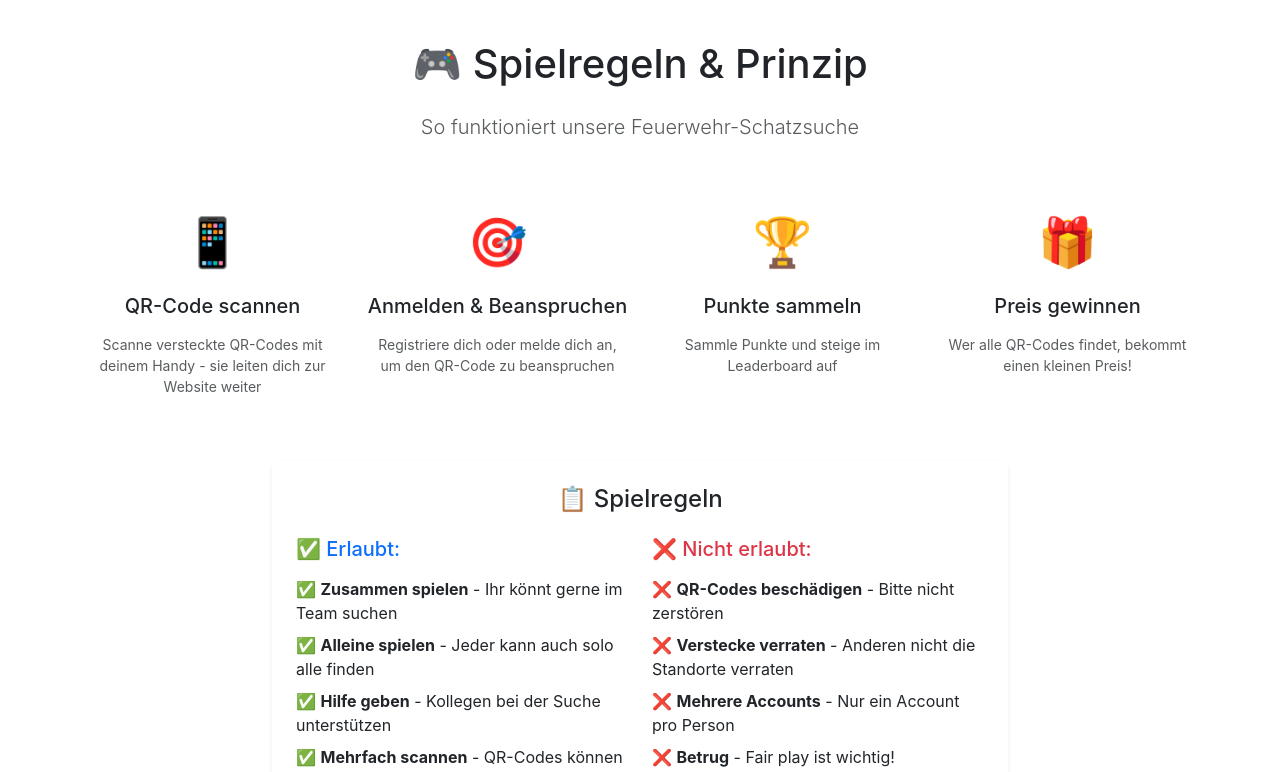
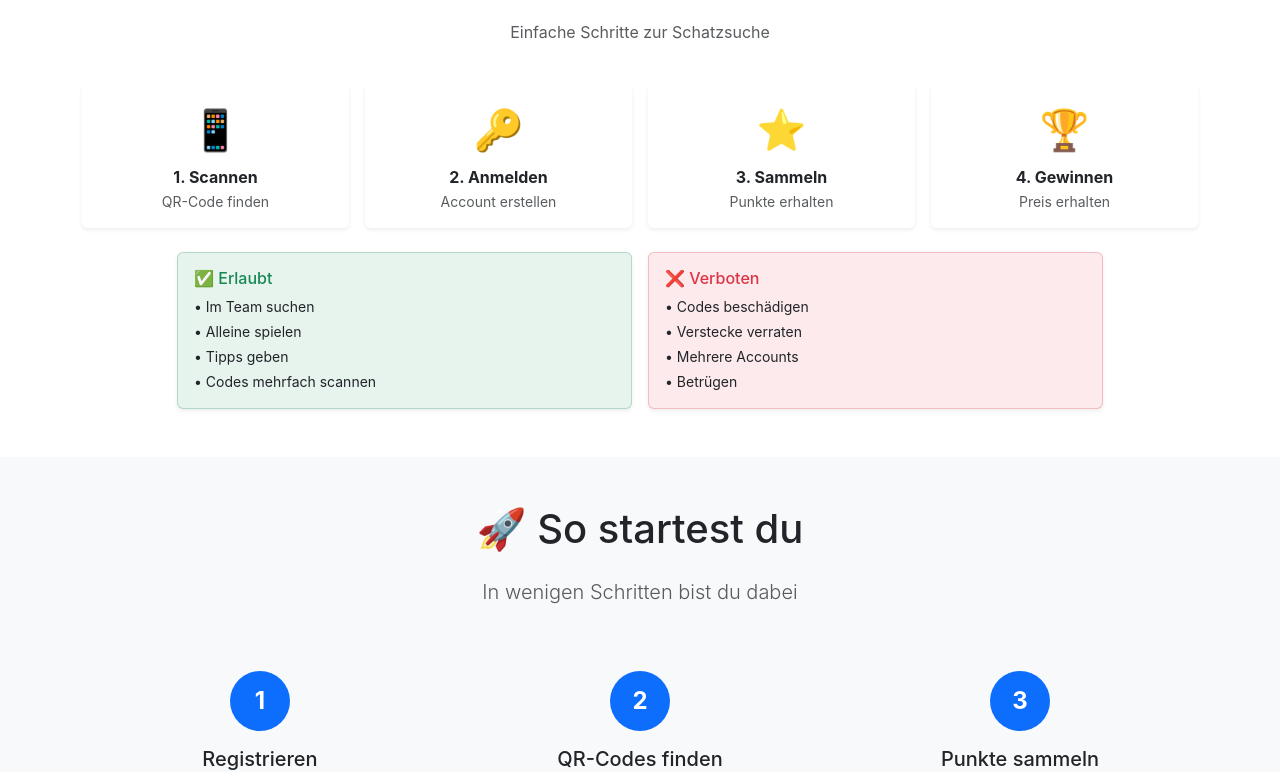
Before and after one commit to Novenski/QRTreasureHunt, a React (Vite) app in the folder frontend/: page / in a window 1280 px wide. Shown: the part 712-1484 px from the top of the page. Built offline with nearby package versions, Linux system fonts and the light colour scheme; no server answers.

Commit message:
UX: Mobile-optimiertes Design - kompakte Regeln, bessere Lesbarkeit auf Handys, vereinfachte Spielanleitung

```diff
--- a/frontend/src/pages/HomePage.jsx
+++ b/frontend/src/pages/HomePage.jsx
@@ -14,15 +14,18 @@ const HomePage = () => {
           <Row className="justify-content-center text-center">
             <Col lg="8" className="fade-in">
               <div className="display-1 mb-4 pulse-animation">🔥</div>
-              <h1 className="display-3 fw-bold mb-4">
+              <h1 className="display-3 display-md-2 fw-bold mb-3">
                 QR Wachen Schatzsuche
               </h1>
-              <p className="lead mb-4 fs-4">
-                Eine spannende Schatzsuche für die Kollegen der Wache!
+              <p className="lead mb-3 fs-5 fs-md-4">
+                Spannende Schatzsuche für die Wache!
               </p>
-              <Badge bg="warning" text="dark" className="fs-5 mb-5 d-inline-block px-4 py-3 glow-animation">
-                🏆 Wer alle QR-Codes findet, bekommt einen kleinen Preis!
+              {/* Mobile-optimized Prize Badge */}
+              <div className="mb-4">
+                <Badge bg="warning" text="dark" className="fs-6 fs-md-5 d-inline-block px-3 px-md-4 py-2 py-md-3 glow-animation" style={{maxWidth: '90%'}}>
+                  🏆 Alle Codes finden = Preis!
                 </Badge>
+              </div>
               <div className="d-flex gap-3 justify-content-center mt-4">
                 {isAuthenticated ? (
                   <Link to="/dashboard" className="btn btn-light btn-lg px-5 py-3">
@@ -47,77 +50,89 @@ const HomePage = () => {
       {/* Game Rules Section */}
       <div className="py-5 bg-white">
         <Container>
-          <Row className="text-center mb-5">
+          <Row className="text-center mb-4">
             <Col>
-              <h2 className="h1 mb-4">🎮 Spielregeln & Prinzip</h2>
-              <p className="lead text-muted">
-                So funktioniert unsere Feuerwehr-Schatzsuche
+              <h2 className="h2 mb-3">🎮 So funktioniert's</h2>
+              <p className="text-muted">
+                Einfache Schritte zur Schatzsuche
               </p>
             </Col>
           </Row>
 
-          <Row className="g-4 mb-5">
-            <Col md="6" lg="3" className="text-center">
-              <div className="feature-icon mb-3">📱</div>
-              <h3 className="h5 mb-3">QR-Code scannen</h3>
-              <p className="text-muted small">
-                Scanne versteckte QR-Codes mit deinem Handy - sie leiten dich zur Website weiter
-              </p>
+          {/* Simplified Steps */}
+          <Row className="g-3 mb-4">
+            <Col xs="6" md="3" className="text-center">
+              <Card className="border-0 shadow-sm h-100 card-hover">
+                <Card.Body className="p-3">
+                  <div className="fs-1 mb-2">📱</div>
+                  <h3 className="h6 fw-bold mb-1">1. Scannen</h3>
+                  <p className="small text-muted mb-0">QR-Code finden</p>
+                </Card.Body>
+              </Card>
             </Col>
 
-            <Col md="6" lg="3" className="text-center">
-              <div className="feature-icon mb-3">🎯</div>
-              <h3 className="h5 mb-3">Anmelden & Beanspruchen</h3>
-              <p className="text-muted small">
-                Registriere dich oder melde dich an, um den QR-Code zu beanspruchen
-              </p>
+            <Col xs="6" md="3" className="text-center">
+              <Card className="border-0 shadow-sm h-100 card-hover">
+                <Card.Body className="p-3">
+                  <div className="fs-1 mb-2">🔑</div>
+                  <h3 className="h6 fw-bold mb-1">2. Anmelden</h3>
+                  <p className="small text-muted mb-0">Account erstellen</p>
+                </Card.Body>
+              </Card>
             </Col>
 
-            <Col md="6" lg="3" className="text-center">
-              <div className="feature-icon mb-3">🏆</div>
-              <h3 className="h5 mb-3">Punkte sammeln</h3>
-              <p className="text-muted small">
-                Sammle Punkte und steige im Leaderboard auf
-              </p>
+            <Col xs="6" md="3" className="text-center">
+              <Card className="border-0 shadow-sm h-100 card-hover">
+                <Card.Body className="p-3">
+                  <div className="fs-1 mb-2">⭐</div>
+                  <h3 className="h6 fw-bold mb-1">3. Sammeln</h3>
+                  <p className="small text-muted mb-0">Punkte erhalten</p>
+                </Card.Body>
+              </Card>
             </Col>
 
-            <Col md="6" lg="3" className="text-center">
-              <div className="feature-icon mb-3">🎁</div>
-              <h3 className="h5 mb-3">Preis gewinnen</h3>
-              <p className="text-muted small">
-                Wer alle QR-Codes findet, bekommt einen kleinen Preis!
-              </p>
+            <Col xs="6" md="3" className="text-center">
+              <Card className="border-0 shadow-sm h-100 card-hover">
+                <Card.Body className="p-3">
+                  <div className="fs-1 mb-2">🏆</div>
+                  <h3 className="h6 fw-bold mb-1">4. Gewinnen</h3>
+                  <p className="small text-muted mb-0">Preis erhalten</p>
+                </Card.Body>
+              </Card>
             </Col>
           </Row>
 
-          {/* Game Rules Card */}
+          {/* Compact Rules */}
           <Row className="justify-content-center">
-            <Col lg="8">
-              <Card className="border-0 shadow-sm">
-                <Card.Body className="p-4">
-                  <h3 className="h4 mb-4 text-center">📋 Spielregeln</h3>
-                  <Row>
+            <Col lg="10">
+              <Row className="g-3">
                 <Col md="6">
-                      <h5 className="text-primary mb-3">✅ Erlaubt:</h5>
-                      <ul className="list-unstyled">
-                        <li className="mb-2">✅ <strong>Zusammen spielen</strong> - Ihr könnt gerne im Team suchen</li>
-                        <li className="mb-2">✅ <strong>Alleine spielen</strong> - Jeder kann auch solo alle finden</li>
-                        <li className="mb-2">✅ <strong>Hilfe geben</strong> - Kollegen bei der Suche unterstützen</li>
-                        <li className="mb-2">✅ <strong>Mehrfach scannen</strong> - QR-Codes können mehrfach gescannt werden</li>
+                  <Card className="border-success border-opacity-25 bg-success bg-opacity-10 h-100">
+                    <Card.Body className="p-3">
+                      <h5 className="h6 text-success mb-2">✅ Erlaubt</h5>
+                      <ul className="list-unstyled small mb-0">
+                        <li className="mb-1">• Im Team suchen</li>
+                        <li className="mb-1">• Alleine spielen</li>
+                        <li className="mb-1">• Tipps geben</li>
+                        <li className="mb-0">• Codes mehrfach scannen</li>
                       </ul>
+                    </Card.Body>
+                  </Card>
                 </Col>
                 <Col md="6">
-                      <h5 className="text-danger mb-3">❌ Nicht erlaubt:</h5>
-                      <ul className="list-unstyled">
-                        <li className="mb-2">❌ <strong>QR-Codes beschädigen</strong> - Bitte nicht zerstören</li>
-                        <li className="mb-2">❌ <strong>Verstecke verraten</strong> - Anderen nicht die Standorte verraten</li>
-                        <li className="mb-2">❌ <strong>Mehrere Accounts</strong> - Nur ein Account pro Person</li>
-                        <li className="mb-2">❌ <strong>Betrug</strong> - Fair play ist wichtig!</li>
+                  <Card className="border-danger border-opacity-25 bg-danger bg-opacity-10 h-100">
+                    <Card.Body className="p-3">
+                      <h5 className="h6 text-danger mb-2">❌ Verboten</h5>
+                      <ul className="list-unstyled small mb-0">
+                        <li className="mb-1">• Codes beschädigen</li>
+                        <li className="mb-1">• Verstecke verraten</li>
+                        <li className="mb-1">• Mehrere Accounts</li>
+                        <li className="mb-0">• Betrügen</li>
                       </ul>
+                    </Card.Body>
+                  </Card>
                 </Col>
               </Row>
-                </Card.Body>
-              </Card>
             </Col>
           </Row>
         </Container>
--- a/frontend/src/pages/QRCodePage.jsx
+++ b/frontend/src/pages/QRCodePage.jsx
@@ -201,47 +201,61 @@ const QRCodePage = () => {
 
             {/* Game Explanation */}
             <Card className="border-0 shadow-sm mb-4 card-hover fade-in delay-1">
-              <Card.Body className="p-4">
-                <div className="text-center mb-4">
-                  <h2 className="h3 fw-bold text-danger mb-3">
-                    <span className="me-2">🔥</span>
+              <Card.Body className="p-3 p-md-4">
+                <div className="text-center mb-3">
+                  <div className="display-4 mb-2">🎯</div>
+                  <h2 className="h4 fw-bold text-danger mb-2">
                     QR Wachen Schatzsuche
                   </h2>
-                  <p className="text-muted lead">
-                    Glückwunsch! Du hast einen QR-Code gefunden!
-                  </p>
-                  <p className="text-muted">
-                    Dieses Spiel ist speziell für die Kollegen der Wache entwickelt worden.
+                  <p className="text-success fw-bold mb-0">
+                    ✅ QR-Code gefunden!
                   </p>
                 </div>
 
-                <div className="row mb-4">
-                  <div className="col-md-6">
-                    <h3 className="h5 fw-bold mb-3 text-success">✅ Spielregeln:</h3>
-                    <ul className="list-unstyled small">
-                      <li className="mb-2">✅ <strong>Zusammen spielen</strong> - Ihr könnt gerne im Team suchen</li>
-                      <li className="mb-2">✅ <strong>Alleine spielen</strong> - Jeder kann auch solo alle finden</li>
-                      <li className="mb-2">✅ <strong>Hilfe geben</strong> - Kollegen bei der Suche unterstützen</li>
-                      <li className="mb-2">✅ <strong>Fair play</strong> - Nur ein Account pro Person</li>
-                    </ul>
+                {/* Prize Alert - Mobile Optimized */}
+                <Alert variant="warning" className="mb-3 text-center">
+                  <div className="fw-bold fs-5">🏆 Hauptgewinn</div>
+                  <div className="small">Alle QR-Codes finden = Preis!</div>
+                </Alert>
+
+                {/* How to Play - Simplified */}
+                <Card className="bg-light border-0 mb-3">
+                  <Card.Body className="p-3">
+                    <h3 className="h6 fw-bold mb-2 text-primary">📋 So funktioniert's:</h3>
+                    <ol className="mb-0 small ps-3">
+                      <li className="mb-1">Melde dich an oder registriere dich</li>
+                      <li className="mb-1">QR-Code scannen & Punkte sammeln</li>
+                      <li className="mb-1">Alle Codes finden & gewinnen!</li>
+                    </ol>
+                  </Card.Body>
+                </Card>
+
+                {/* Rules - Compact */}
+                <div className="row g-2">
+                  <div className="col-6">
+                    <Card className="bg-success bg-opacity-10 border-success border-opacity-25 h-100">
+                      <Card.Body className="p-2">
+                        <div className="fw-bold small text-success mb-1">✅ Erlaubt</div>
+                        <ul className="list-unstyled mb-0" style={{fontSize: '0.75rem'}}>
+                          <li>• Im Team suchen</li>
+                          <li>• Solo spielen</li>
+                          <li>• Tipps geben</li>
+                        </ul>
+                      </Card.Body>
+                    </Card>
                   </div>
-                  <div className="col-md-6">
-                    <h3 className="h5 fw-bold mb-3 text-danger">❌ Nicht erlaubt:</h3>
-                    <ul className="list-unstyled small">
-                      <li className="mb-2">❌ <strong>QR-Codes beschädigen</strong></li>
-                      <li className="mb-2">❌ <strong>Verstecke verraten</strong></li>
-                      <li className="mb-2">❌ <strong>Mehrere Accounts</strong></li>
-                      <li className="mb-2">❌ <strong>Betrug</strong></li>
-                    </ul>
+                  <div className="col-6">
+                    <Card className="bg-danger bg-opacity-10 border-danger border-opacity-25 h-100">
+                      <Card.Body className="p-2">
+                        <div className="fw-bold small text-danger mb-1">❌ Verboten</div>
+                        <ul className="list-unstyled mb-0" style={{fontSize: '0.75rem'}}>
+                          <li>• Codes beschädigen</li>
+                          <li>• Verstecke verraten</li>
+                          <li>• Mehrere Accounts</li>
+                        </ul>
+                      </Card.Body>
+                    </Card>
                   </div>
-                </div>
-
-                <div className="alert alert-info mb-0">
-                  <h4 className="alert-heading h5">🏆 Preis für alle Finder!</h4>
-                  <p className="mb-0">
-                    <strong>Wer alle QR-Codes findet, bekommt einen kleinen Preis!</strong><br/>
-                    Sammle Punkte und steige im Leaderboard auf. Viel Erfolg bei der Suche!
-                  </p>
                 </div>
               </Card.Body>
             </Card>
```
Lines whose indentation alone changed are shown as unchanged.
